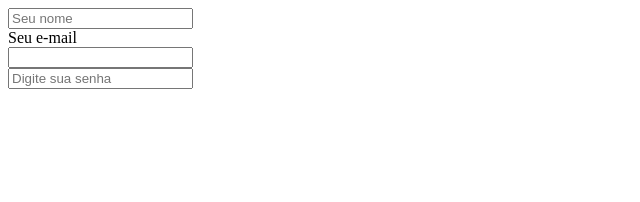
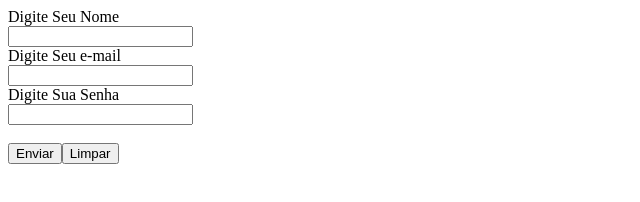
Before and after one commit to GabrielTuratto/curso_ebac_frontend, a plain HTML site: page Cadastro.html in a window 1280 px wide. Shown: the whole page, without its empty margins (0-640 px from the left). Drawn offline with Linux system fonts and the light colour scheme.

Commit message:
Update Cadastro.html
complementacao de codigo, colocado os botoes e tambem refeita a estrutura para melhora visual!

```diff
--- a/Cadastro.html
+++ b/Cadastro.html
@@ -6,13 +6,25 @@
     <title>Formulario de Cadastro</title>
 </head>
 <body>
-        <input type="text" placeholder="Seu nome" />
-    <br />
-        <label for="emial"> Seu e-mail</label>
-    <br />
+    <form>
+        <label="nome">Digite Seu Nome</ilabel>
+            <br />
+        <input placeholder="" nome type="text">
+            <br />
+        <label="emial">Digite Seu e-mail</ilabel>
+            <br />
         <input id="emial" type="email" />
-    <br />
-        <input type="password" placeholder="Digite sua senha" />
-    <br />
+            <br />
+        <label="senha">Digite Sua Senha</label>
+            <br />
+        <input id="password" type="Senha" />
+            <br />
+            <br />
+    <button type="submit">
+            Enviar
+    </button><button type="reset">
+            Limpar
+    </button>
+    </form>
 </body>
 </html>
```
